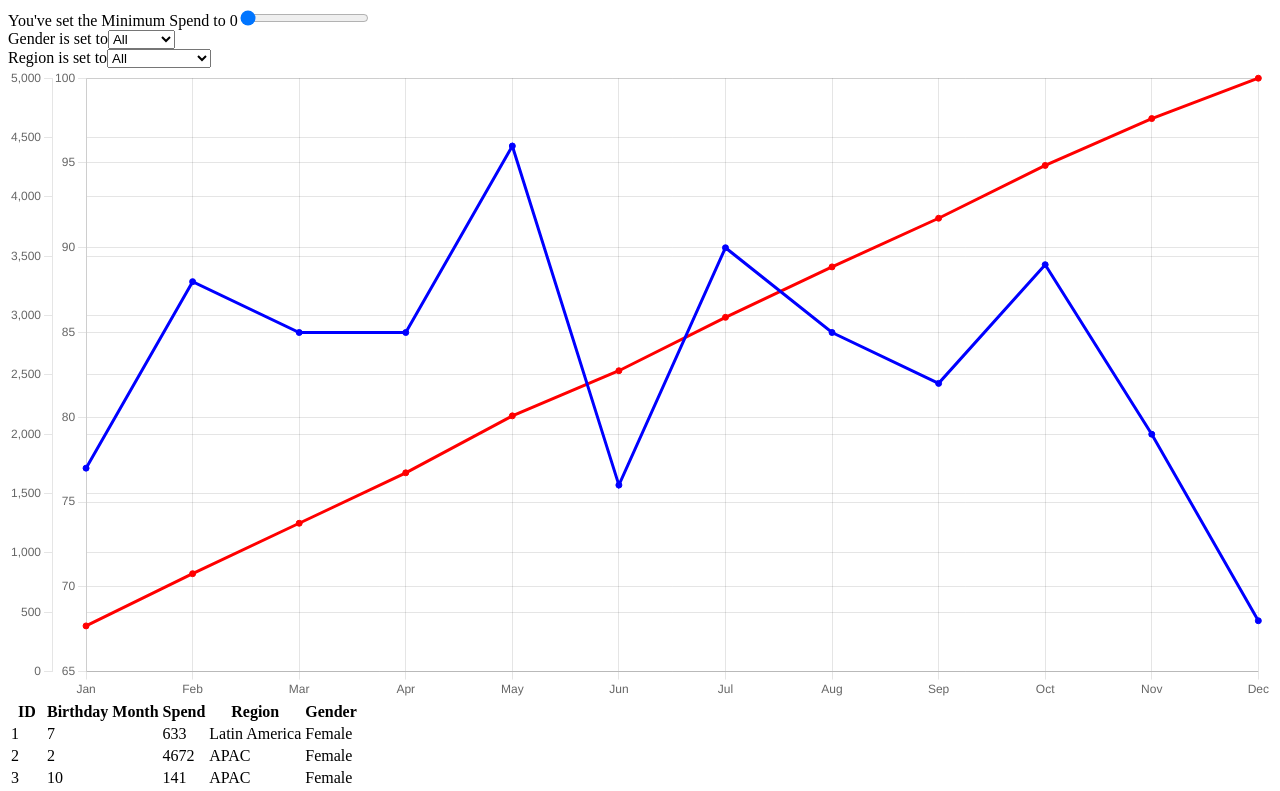
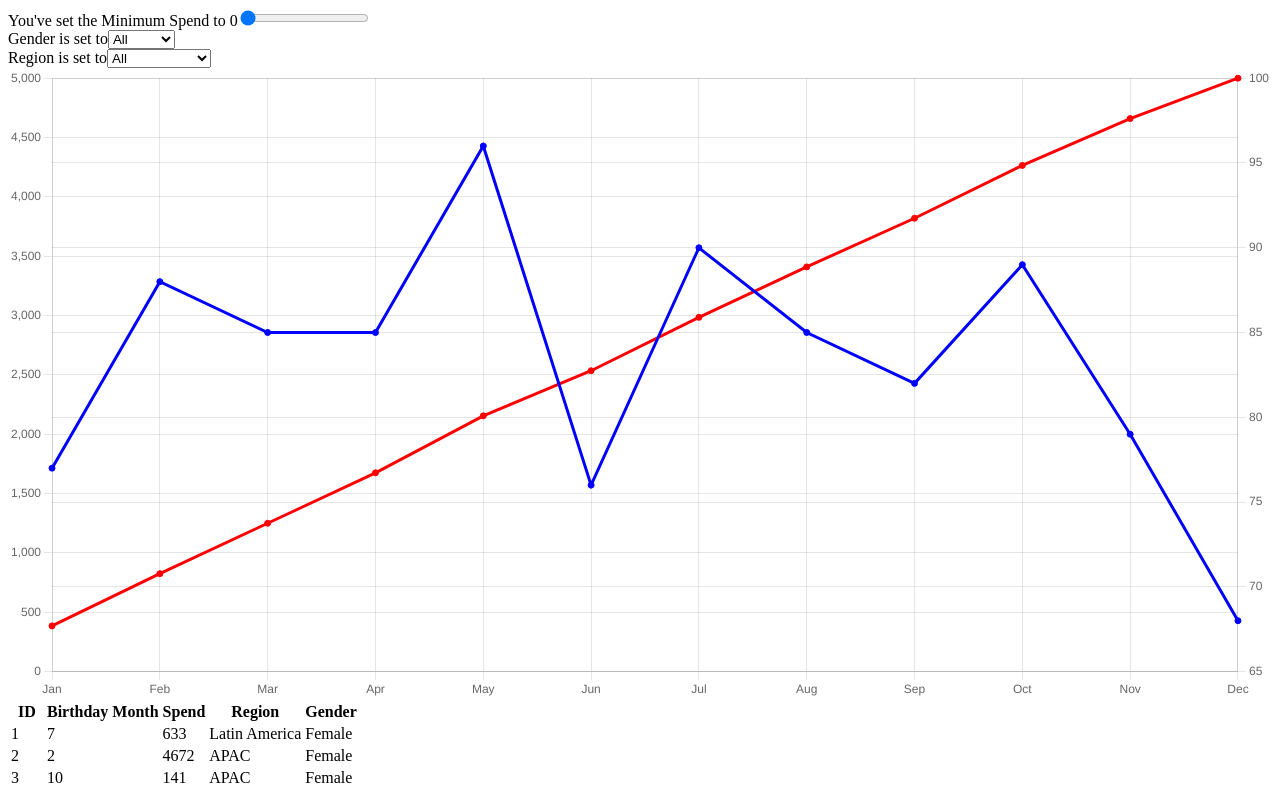
Before and after one commit to llleeeaaannn/utrack, a React (Create React App) app: page / in a window 1280 px wide. Shown: the top 791 px of the page. Built offline with nearby package versions, Linux system fonts and the light colour scheme.

Commit message:
Passed options to Line comp

```diff
--- a/src/chart.js
+++ b/src/chart.js
@@ -61,7 +61,7 @@ const ResponsiveChart = ({ users }) => {
   };
 
   // Return chart with the LINE component
-  return <Line data={data} />
+  return <Line data={data} options={options} />
 
 }
 
```
